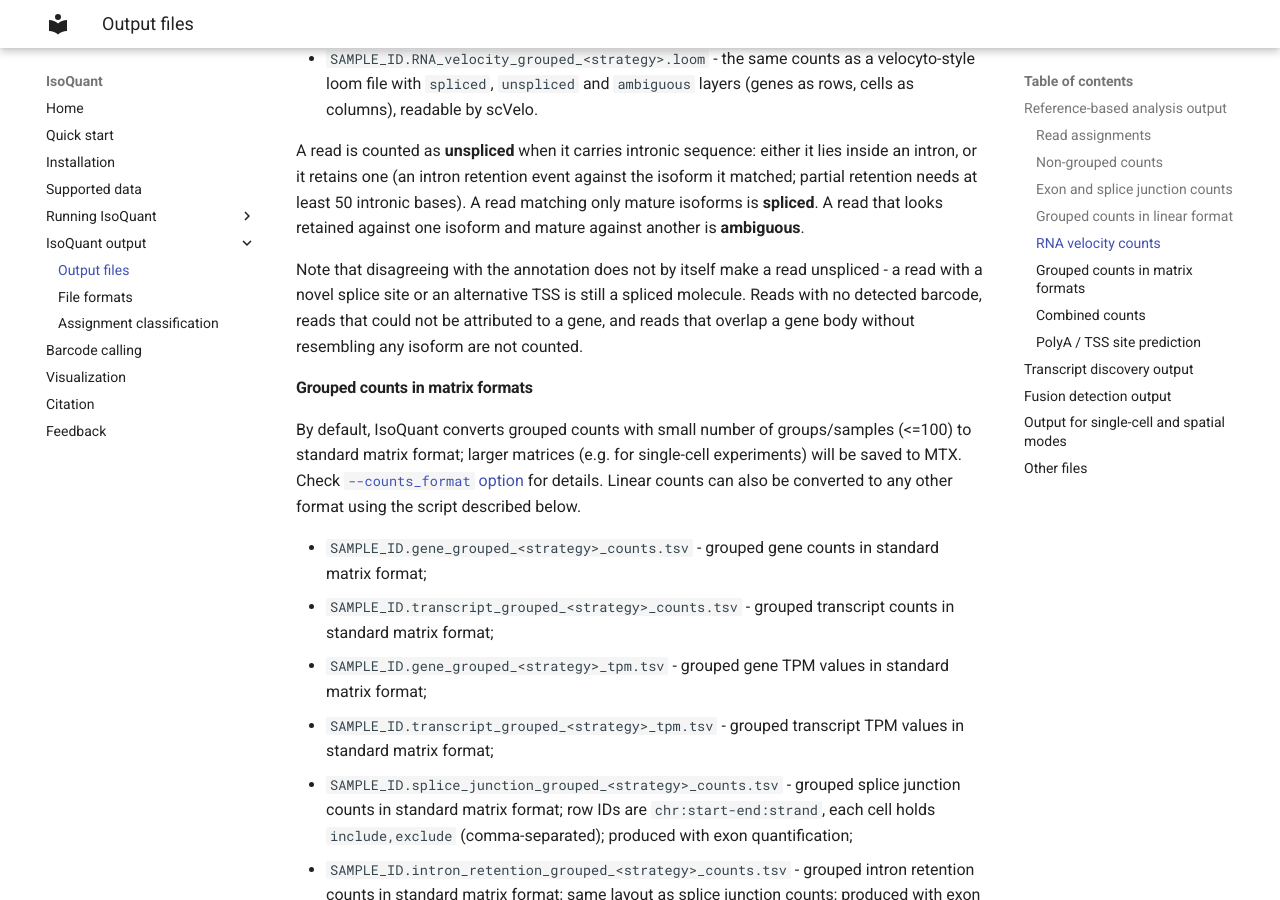
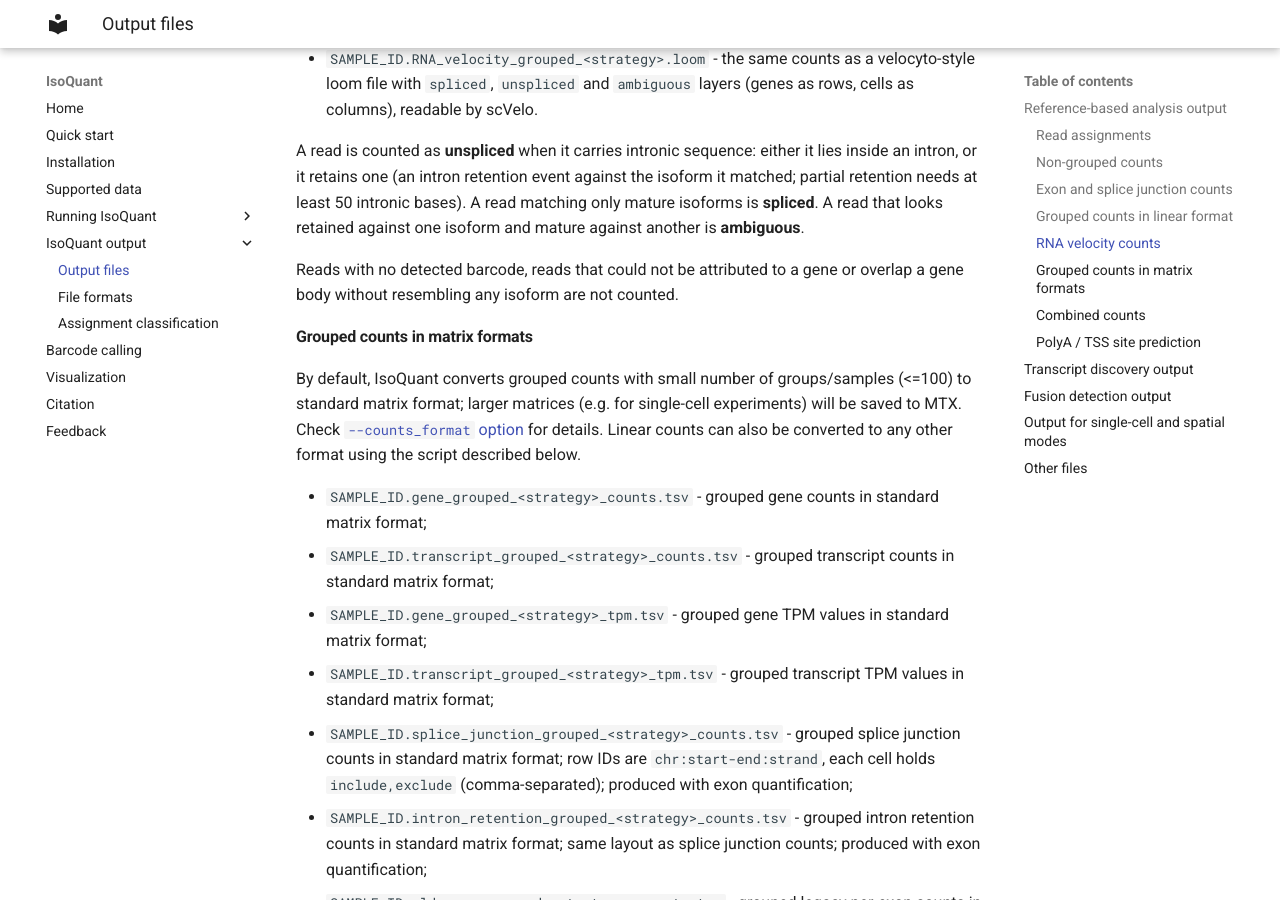
Before and after one commit to ablab/IsoQuant, an MkDocs documentation site: the page built from docs/output.md, in a window 1280 px wide and 900 px high, scrolled down 2311 px. Built offline with MkDocs 1.6.1 and Material for MkDocs 9.7.7, drawn with Linux system fonts in a browser that asks for light colours.

```diff
--- a/docs/output.md
+++ b/docs/output.md
@@ -78,9 +78,7 @@
 least 50 intronic bases). A read matching only mature isoforms is **spliced**. A read that looks retained
 against one isoform and mature against another is **ambiguous**.
 
-Note that disagreeing with the annotation does not by itself make a read unspliced - a read with a novel
-splice site or an alternative TSS is still a spliced molecule. Reads with no detected barcode, reads that
-could not be attributed to a gene, and reads that overlap a gene body without resembling any isoform are
+Reads with no detected barcode, reads that could not be attributed to a gene or overlap a gene body without resembling any isoform are
 not counted.
 
 
```
